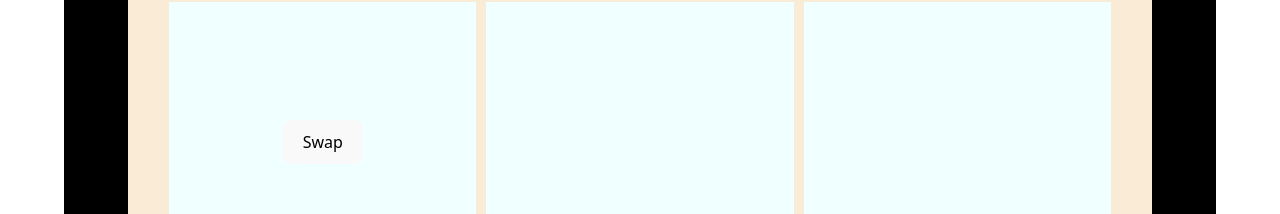
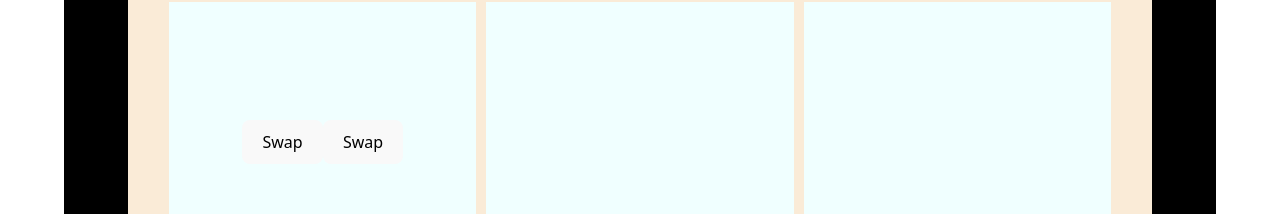
Before and after one commit to Narayan-A-R/Quicksort-Animation, a React (Vite) app: page / in a window 1280 px wide. Shown: the part 322-536 px from the top of the page. Built offline with nearby package versions, Linux system fonts and the light colour scheme.

Commit message:
swaps 01 and 12 correctly some how

```diff
--- a/src/App.jsx
+++ b/src/App.jsx
@@ -13,7 +13,8 @@ function App() {
   const vertRoom = 1 * vh;
 
   const gapVert = 0.5 * vh;
-  const arrBoxHeight = (visualsBoxHeight - 2 * vertRoom - 2 * gapVert) / 3;
+  const arrBoxHeight =
+    (visualsBoxHeight - 2 * vertRoom - 2 * gapVert) / 3;
   const gapHorz =
     (visualsBoxWidth - 2 * horizRoom - n * arrBoxHeight) / (n - 1);
 
@@ -47,6 +48,7 @@ function App() {
 
   const swap = (a, b) => {
     const steps = [
+      // Step 1: A goes up, B goes down
       (p) =>
         p.map((pos, i) =>
           i === a
@@ -55,6 +57,7 @@ function App() {
             ? { ...pos, y: pos.y + (gapVert + arrBoxHeight) }
             : pos
         ),
+      // Step 2: They move horizontally
       (p) =>
         p.map((pos, i) =>
           i === a
@@ -63,6 +66,7 @@ function App() {
             ? { ...pos, x: pos.x - (gapHorz + arrBoxHeight) }
             : pos
         ),
+      // Step 3: A goes down, B goes up
       (p) =>
         p.map((pos, i) =>
           i === a
@@ -73,14 +77,22 @@ function App() {
         ),
     ];
 
-    const sleep = (ms) => new Promise((resolve) => setTimeout(resolve, ms));
+    const sleep = (ms) => new Promise((res) => setTimeout(res, ms));
 
     (async () => {
       for (const step of steps) {
         setPositions((prev) => step(prev));
         await sleep(250);
       }
-    })();
+    })().then(() => {
+      setPositions((prev) => {
+        const copy = [...prev];
+        const temp = copy[a];
+        copy[a] = copy[b];
+        copy[b] = temp;
+        return copy;
+      });
+    });
   };
 
   const boxes = positions.map((pos) => (
@@ -92,7 +104,9 @@ function App() {
         left: `${pos.x}px`,
       }}
       onClick={() =>
-        setPositions((ps) => ps.map((p) => (p.id === pos.id ? moveUp(p) : p)))
+        setPositions((ps) =>
+          ps.map((p) => (p.id === pos.id ? moveUp(p) : p))
+        )
       }
     >
       {pos.id + 1}
@@ -105,6 +119,7 @@ function App() {
       <div className="infoContainer">
         <div className="informer pseudocode">
           <button onClick={() => swap(0, 1)}>Swap</button>
+          <button onClick={() => swap(1, 2)}>Swap</button>
         </div>
         <div className="informer controls"></div>
         <div className="informer indices"></div>
```
